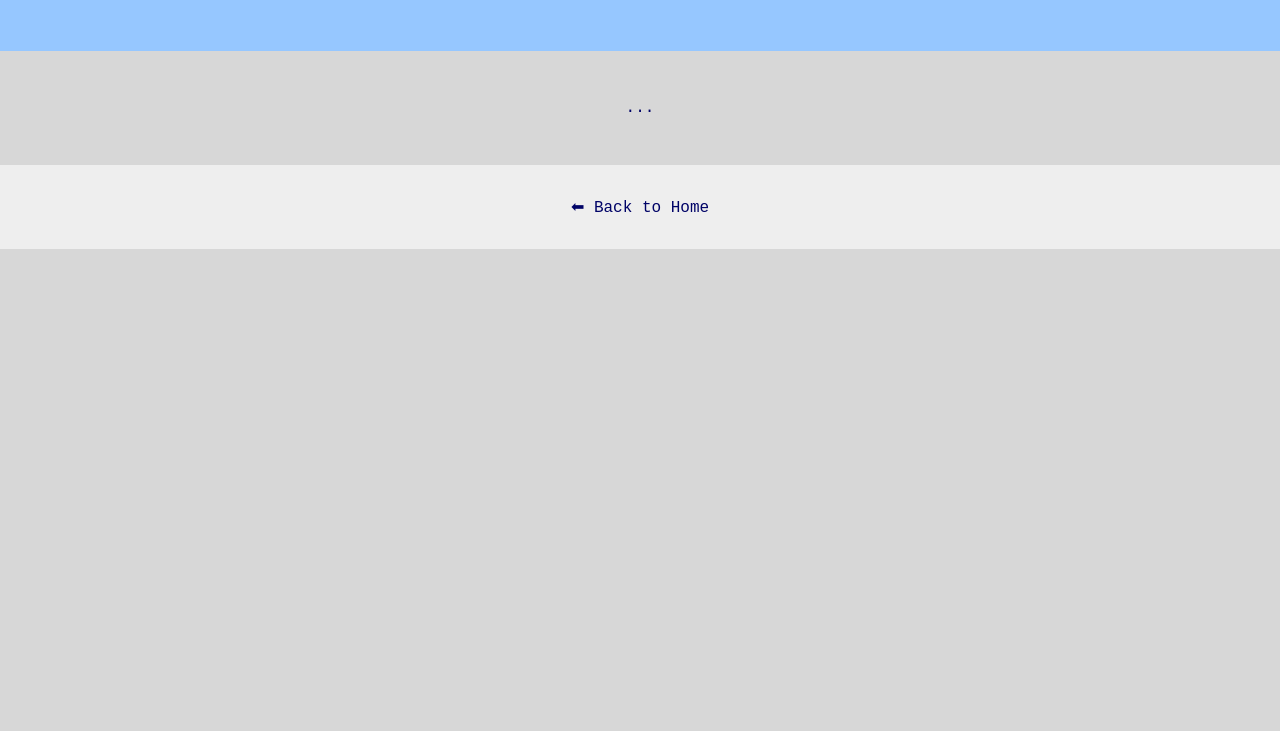
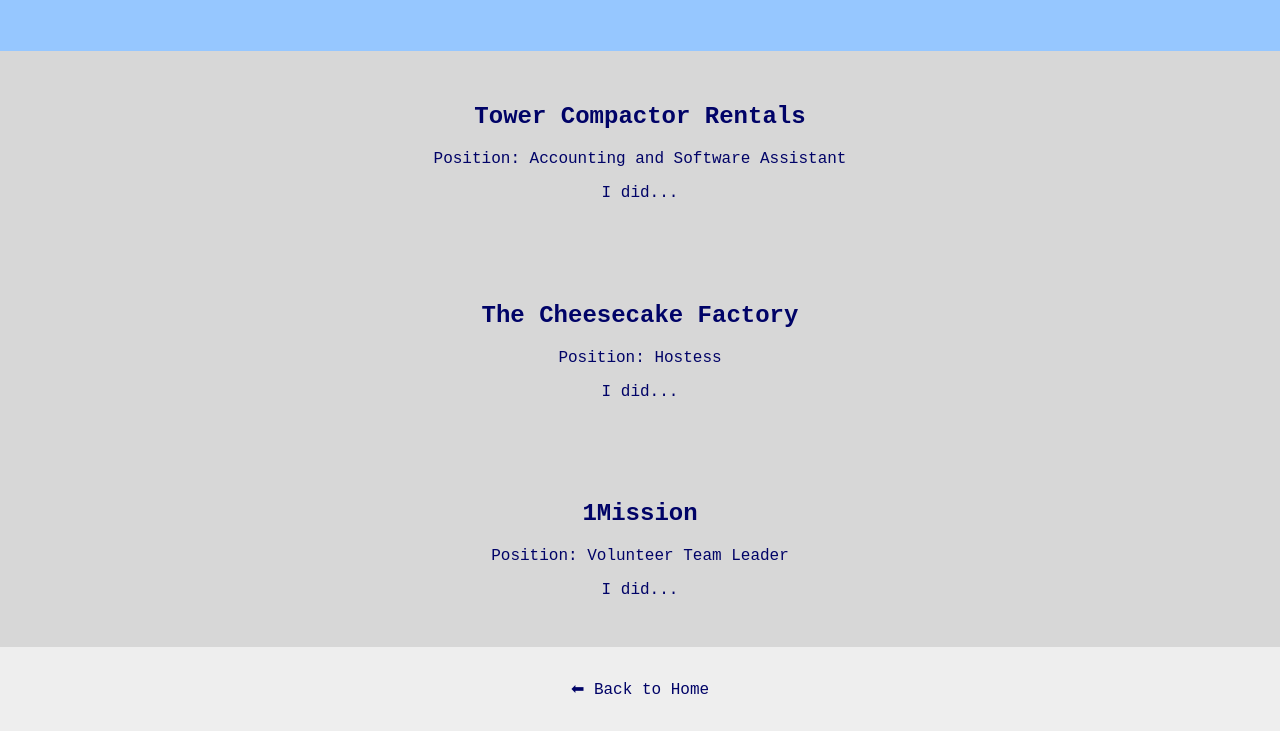
Before and after one commit to katielinnenkamp/personal_website, a plain HTML site: page employment_experience.html in a window 1280 px wide. Shown: the part 93-824 px from the top of the page. Before the commit the page ends 800 px from the top, so only its background shows below. Drawn offline with Linux system fonts and the light colour scheme.

Commit message:
inputted info

```diff
--- a/employment_experience.html
+++ b/employment_experience.html
@@ -20,7 +20,21 @@
     </header>
 
     <section>
-        <p> ... </p>
+        <h2> Tower Compactor Rentals </h2>
+        <p> Position: Accounting and Software Assistant </p>
+        <p> I did... </p>
+    </section>
+
+    <section>
+        <h2> The Cheesecake Factory </h2>
+        <p> Position: Hostess </p>
+        <p> I did... </p>
+    </section>
+
+    <section>
+        <h2> 1Mission </h2>
+        <p> Position: Volunteer Team Leader </p>
+        <p> I did... </p>
     </section>
 
     <footer>
```
Also changed, not shown: about_me.html (+6 -1 lines), personal_projects.html (+8 -1 lines).
